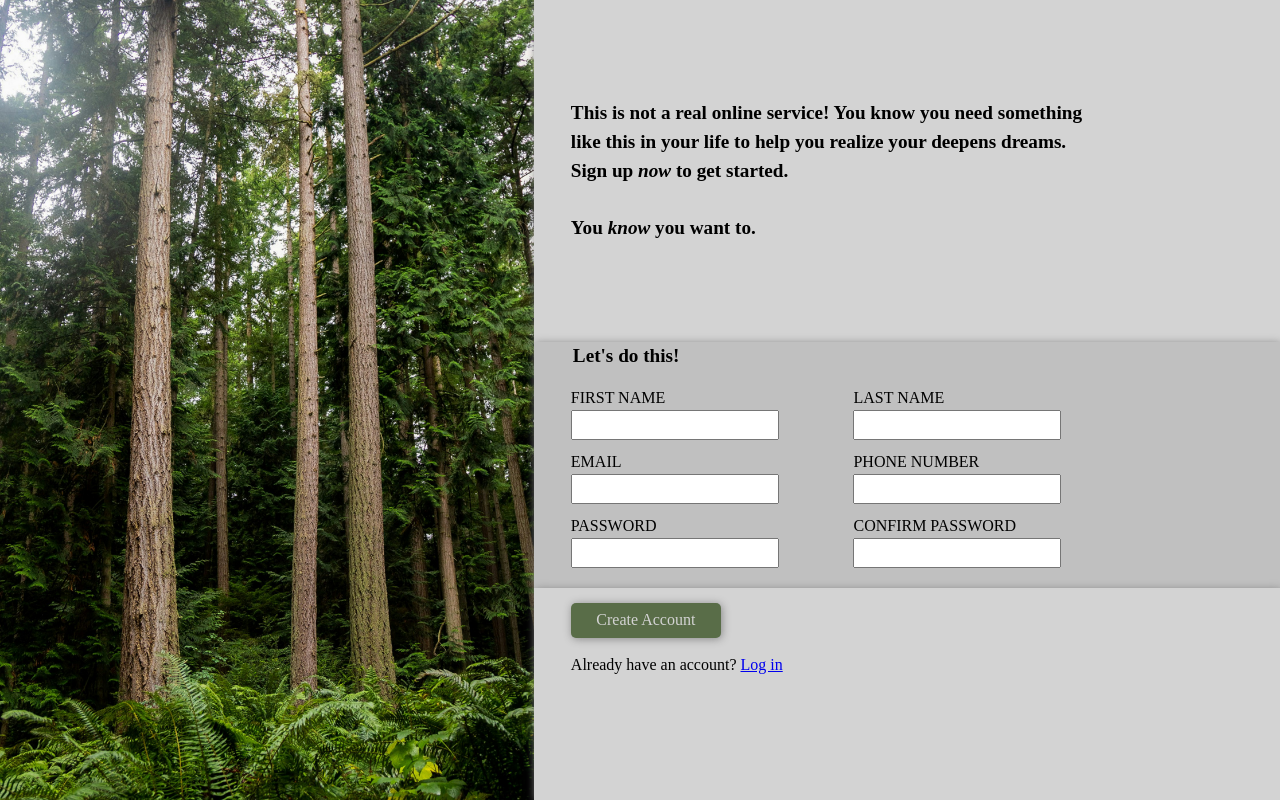
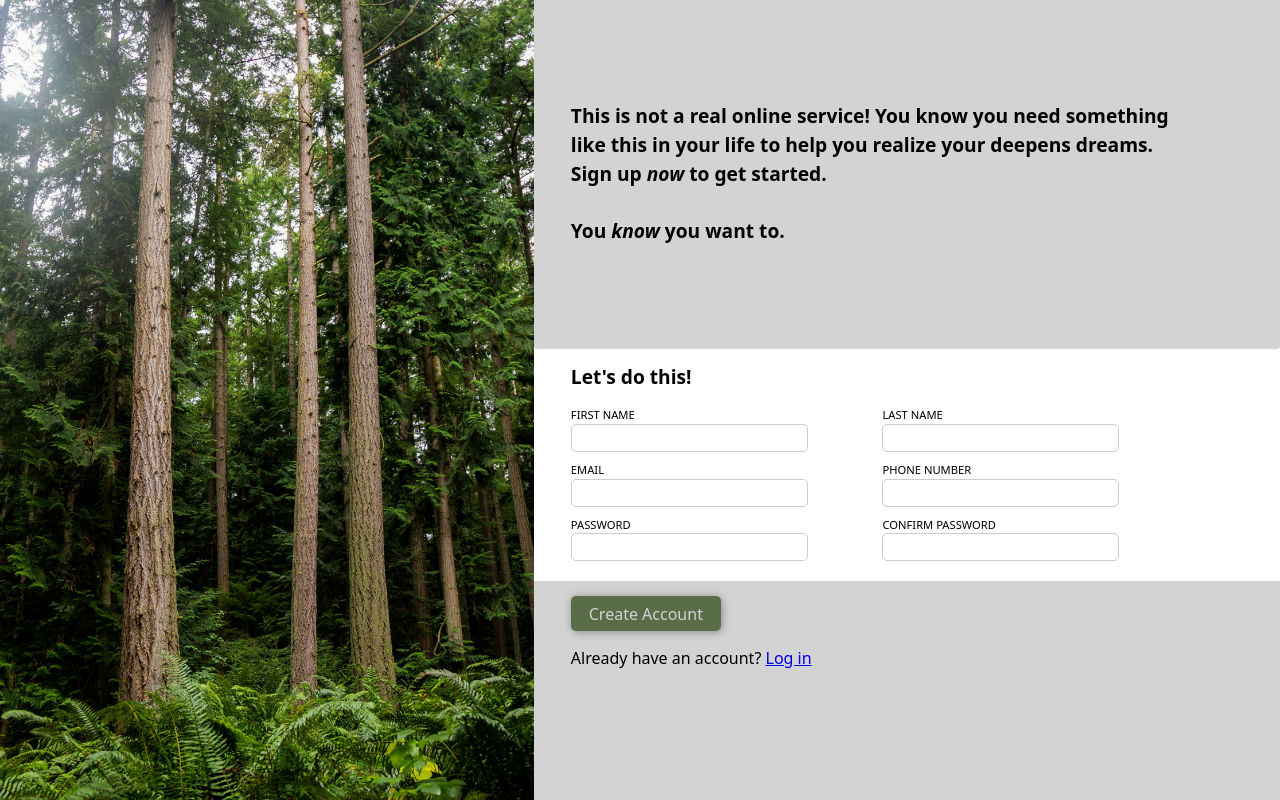
Before and after one commit to CodeByBlazej/Sign-up-form, a plain HTML site: page index.html in a window 1280 px wide. Drawn offline with Linux system fonts and the light colour scheme.

Commit message:
adding a little bit styling to form

```diff
--- a/style.css
+++ b/style.css
@@ -20,6 +20,7 @@ body {
   line-height: 1.5;
   /* 5. Improve text rendering */
   -webkit-font-smoothing: antialiased;
+  font-family: system-ui, "Segoe UI", Roboto, Helvetica, Arial;
 }
 
 /* 6. Improve media defaults */
@@ -77,7 +78,7 @@ body {
   align-items: center;
   flex-grow: 1;
   background-color: lightgrey;
-  box-shadow: 1px 1px 8px #888888;
+  box-shadow:  0px 2px 2px -2px #888888;
 }
 
 h2 {
@@ -85,19 +86,23 @@ h2 {
   white-space: pre-line;
   /* margin-left: 40px; */
   margin: 5% 5%;
+  flex-grow: 1;
 }
 
 .form-content {
   display: flex;
   /* flex-grow: 1; */
   flex-direction: column;
-  background-color: silver;
+  /* background-color: silver; */
+  /* box-shadow:  0px 12px 2px 22px #888888; */
+
 
 }
 
 form {
-  background-color: silver;
-  box-shadow: 1px 1px 8px #888888;
+  /* background-color: silver; */
+
+  /* box-shadow: inset 1px 1px 8px #888888; */
 }
 
 fieldset {
@@ -123,7 +128,7 @@ fieldset div {
 legend {
   font-size: 1.2rem;
   font-weight: bold;
-  margin: 2% 5%;
+  padding: 2% 5%;
 }
 
 fieldset div p {
@@ -137,7 +142,8 @@ fieldset div p {
   /* flex-direction: column; */
   flex-grow: 1;
   background-color: lightgrey;
-  box-shadow: 1px 1px 8px #888888;
+  box-shadow:  0px 2px 2px -2px #888888;
+  /* box-shadow: 1px 1px 8px #888888; */
   /* flex-grow: 1; */
 }
 
@@ -170,7 +176,21 @@ p {
 
 label {
   display: block;
+  font-size: 0.7em;
 }
+
+input {
+  border: 1px solid #ccc;
+  border-radius: 5px;
+}
+
+input:focus{
+  border: 1px solid transparent;
+  box-shadow: 1px 1px 8px black;
+  /* border-color: blue; */
+}
+
+
 
 .left {
   display: flex;
```
